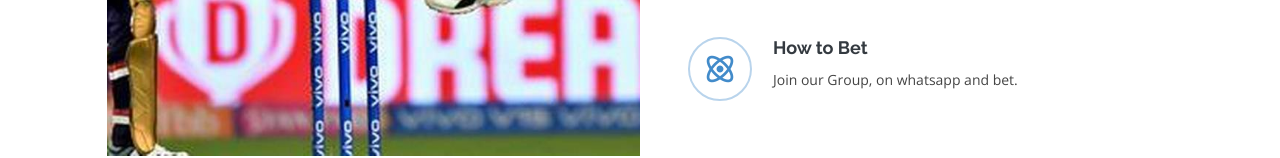
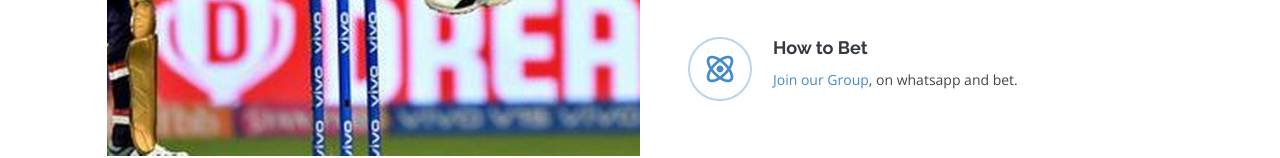
Before and after one commit to wilfredarin-test/wilfredarin-test.github.io, a plain HTML site: page index.html in a window 1280 px wide. Shown: the part 1387-1545 px from the top of the page. Drawn offline with nearby package versions, Linux system fonts and the light colour scheme.

Commit message:
add link

```diff
--- a/index.html
+++ b/index.html
@@ -154,7 +154,7 @@
             <div class="icon-box">
               <div class="icon"><i class="bx bx-atom"></i></div>
               <h4 class="title"><a href="">How to Bet</a></h4>
-              <p class="description">Join our Group, on whatsapp and bet.</p>
+              <p class="description"><a href="https://chat.whatsapp.com/EYdmUU2dM9fHMgzuA9yfi8"><span>Join our Group</span></a>, on whatsapp and bet.</p>
             </div>
 
           </div>
```
